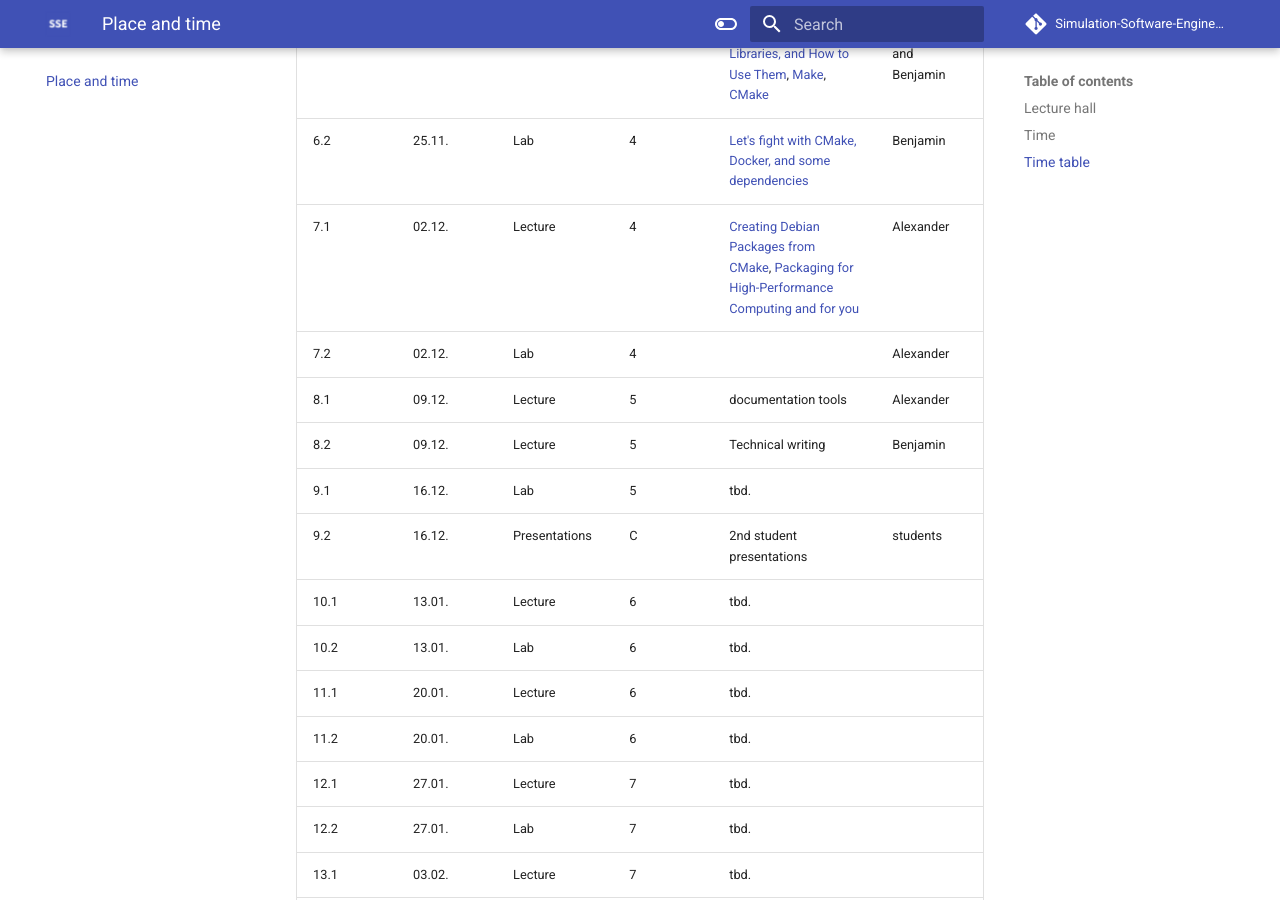
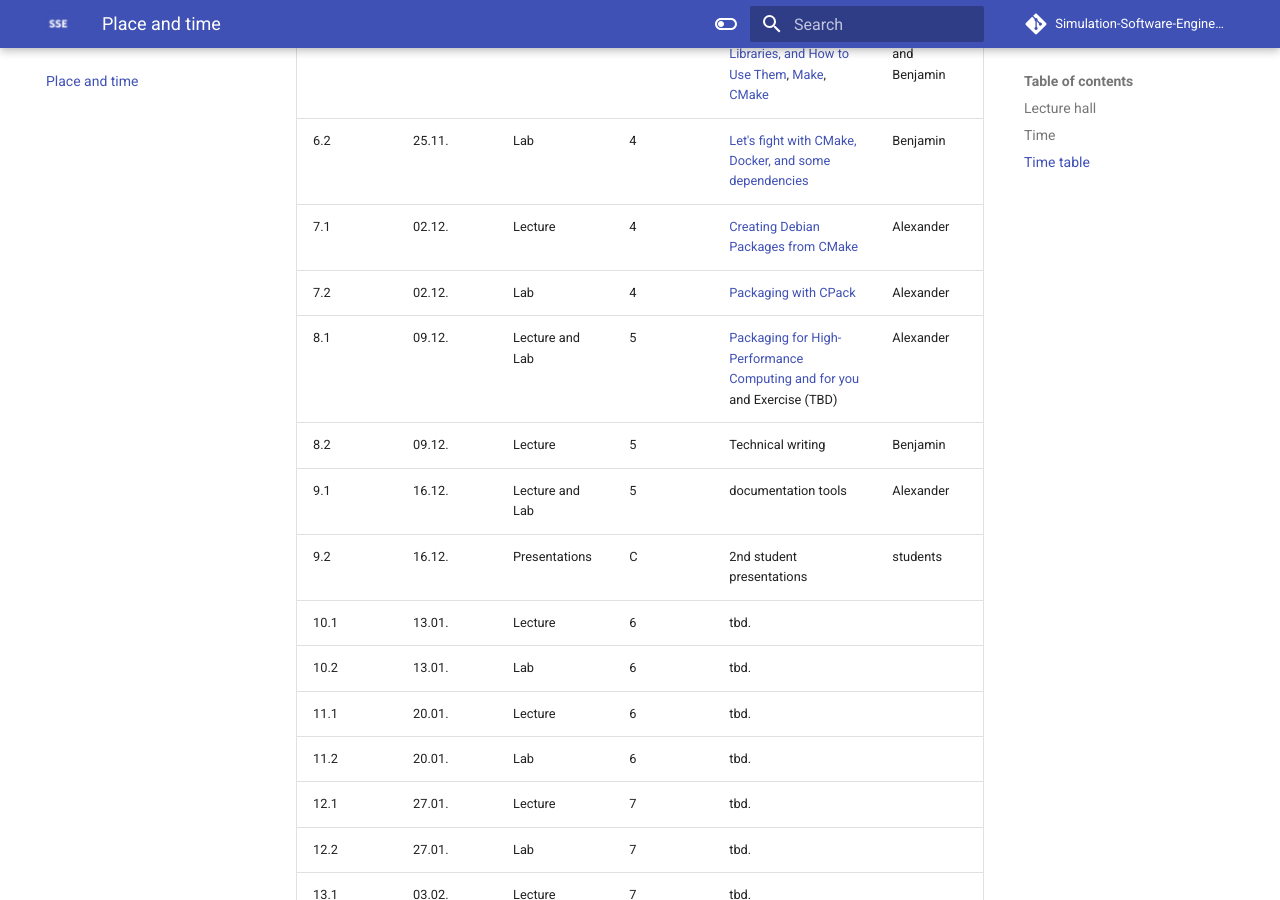
Before and after one commit to Simulation-Software-Engineering/homepage, an MkDocs documentation site: the page built from docs/place-and-time.md, in a window 1280 px wide and 900 px high, scrolled down 1610 px. Built offline with MkDocs 1.6.1 and Material for MkDocs 9.7.7, drawn with Linux system fonts in a browser that asks for light colours; comment, search, counter and statistics services are not loaded.

Commit message:
[update] Adapt lecture and lab planning in December

```diff
--- a/docs/place-and-time.md
+++ b/docs/place-and-time.md
@@ -37,11 +37,11 @@
 |    5.2 | 18.11. |Lab | 4 | [Packaging Python Code Exercise](https://github.com/Simulation-Software-Engineering/Lecture-Material/blob/main/building-and-packaging/material/exercise_python_packaging_text.md) | Ishaan |
 |    6.1 | 25.11. |Lecture | 4 | [System Paths, Libraries, and How to Use Them](https://github.com/Simulation-Software-Engineering/Lecture-Material/blob/main/building-and-packaging/material/systempaths_and_librarytools_slides.md), [Make](https://github.com/Simulation-Software-Engineering/Lecture-Material/blob/main/building-and-packaging/material/make_slides.md), [CMake](https://github.com/Simulation-Software-Engineering/Lecture-Material/blob/main/building-and-packaging/material/cmake_slides.md) | Alexander and Benjamin |
 |    6.2 | 25.11. |Lab | 4 | [Let's fight with CMake, Docker, and some dependencies](https://github.com/Simulation-Software-Engineering/Lecture-Material/blob/main/building-and-packaging/material/exercise_cmake_text.md) | Benjamin |
-|    7.1 | 02.12. |Lecture | 4 | [Creating Debian Packages from CMake](https://github.com/Simulation-Software-Engineering/Lecture-Material/blob/main/building-and-packaging/material/packaging_debian_slides.md), [Packaging for High-Performance Computing and for you](https://github.com/Simulation-Software-Engineering/Lecture-Material/blob/main/building-and-packaging/material/packaging_hpc_slides.md) | Alexander |
-|    7.2 | 02.12. |Lab | 4 |  | Alexander |
-|    8.1 | 09.12. |Lecture | 5 | documentation tools | Alexander |
+|    7.1 | 02.12. |Lecture | 4 | [Creating Debian Packages from CMake](https://github.com/Simulation-Software-Engineering/Lecture-Material/blob/main/building-and-packaging/material/packaging_debian_slides.md) | Alexander |
+|    7.2 | 02.12. |Lab | 4 | [Packaging with CPack](https://github.com/Simulation-Software-Engineering/Lecture-Material/blob/main/building-and-packaging/material/packaging_cpack_debian_exercise.md) | Alexander |
+|    8.1 | 09.12. |Lecture and Lab| 5 | [Packaging for High-Performance Computing and for you](https://github.com/Simulation-Software-Engineering/Lecture-Material/blob/main/building-and-packaging/material/packaging_hpc_slides.md) and Exercise (TBD) | Alexander |
 |    8.2 | 09.12. |Lecture | 5 | Technical writing | Benjamin |
-|    9.1 | 16.12. |Lab | 5 | tbd. |  |
+|    9.1 | 16.12. |Lecture and Lab | 5 | documentation tools | Alexander |
 |    9.2 | 16.12. |Presentations | C | 2nd student presentations | students |
 |   10.1 | 13.01. |Lecture | 6 | tbd. | |
 |   10.2 | 13.01. |Lab | 6 | tbd. | |
```
